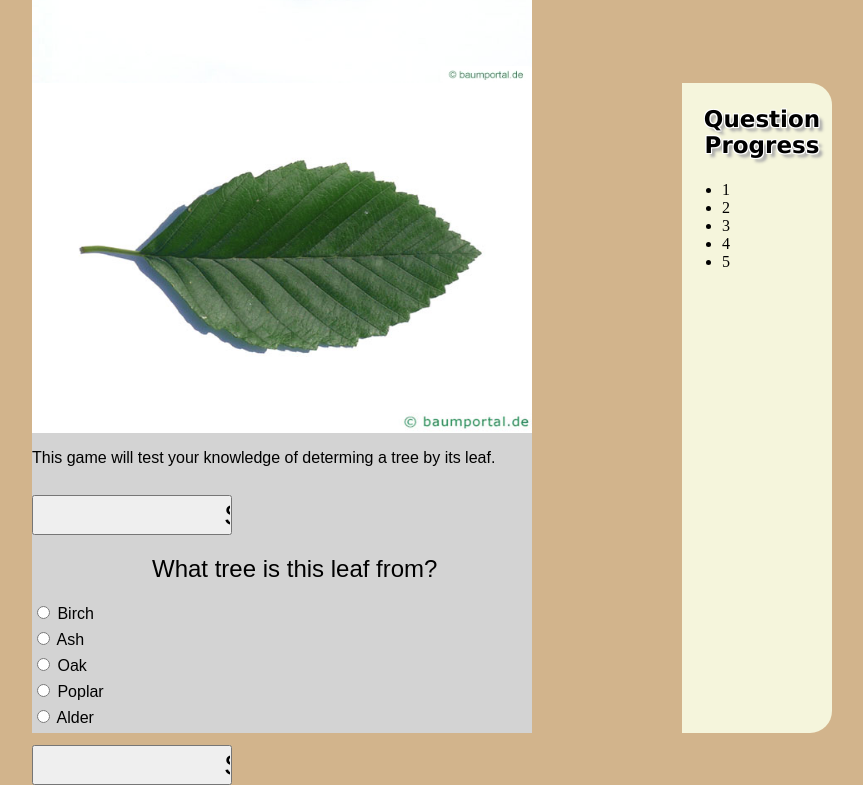
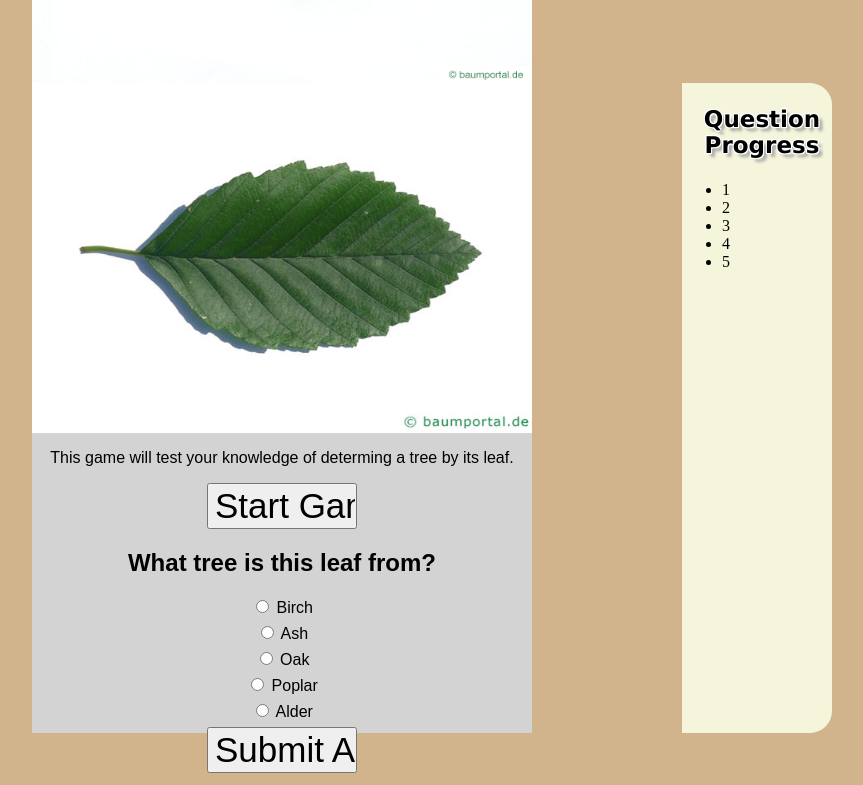
Before and after one commit to cbilliau/Quiz_App, a plain HTML site: page index.EXAMPLE.html in a window 1280 px wide. Shown: the part 1679-2464 px from the top of the page, without its empty margins (208-1071 px from the left). Drawn offline with Linux system fonts and the light colour scheme.

Commit message:
Begin update of style. Still needs work.

```diff
--- a/css/style.css
+++ b/css/style.css
@@ -64,29 +64,20 @@ body {
   font-size: 23px;
 }
 /* Message Area - Answers */
-.messageArea h2 {
-  font-family: sans-serif;
-  font-weight: 300;
-  padding-left: 120px;
-  margin-bottom: 20px;
-}
 .messageArea {
   font-family: sans-serif;
   font-weight: 300;
-  display: block;
+  text-align: center;
+}
+.button {
+  width: 150px;
+  font-size: 35px;
 }
 .answerItem {
+  text-align: left;
   margin-bottom: 10px;
   padding-left: 210px;
   font-size: 25px;
   font-family: sans-serif;
   font-weight: 300;
 }
-
-#submitAns,
-#startButton  {
-  padding-left: 190px;
-  font-size: 30px;
-  width: 150px;
-  margin-top: 12px;
-}
```
Also changed, not shown: js/app.js (+8 -12 lines).
